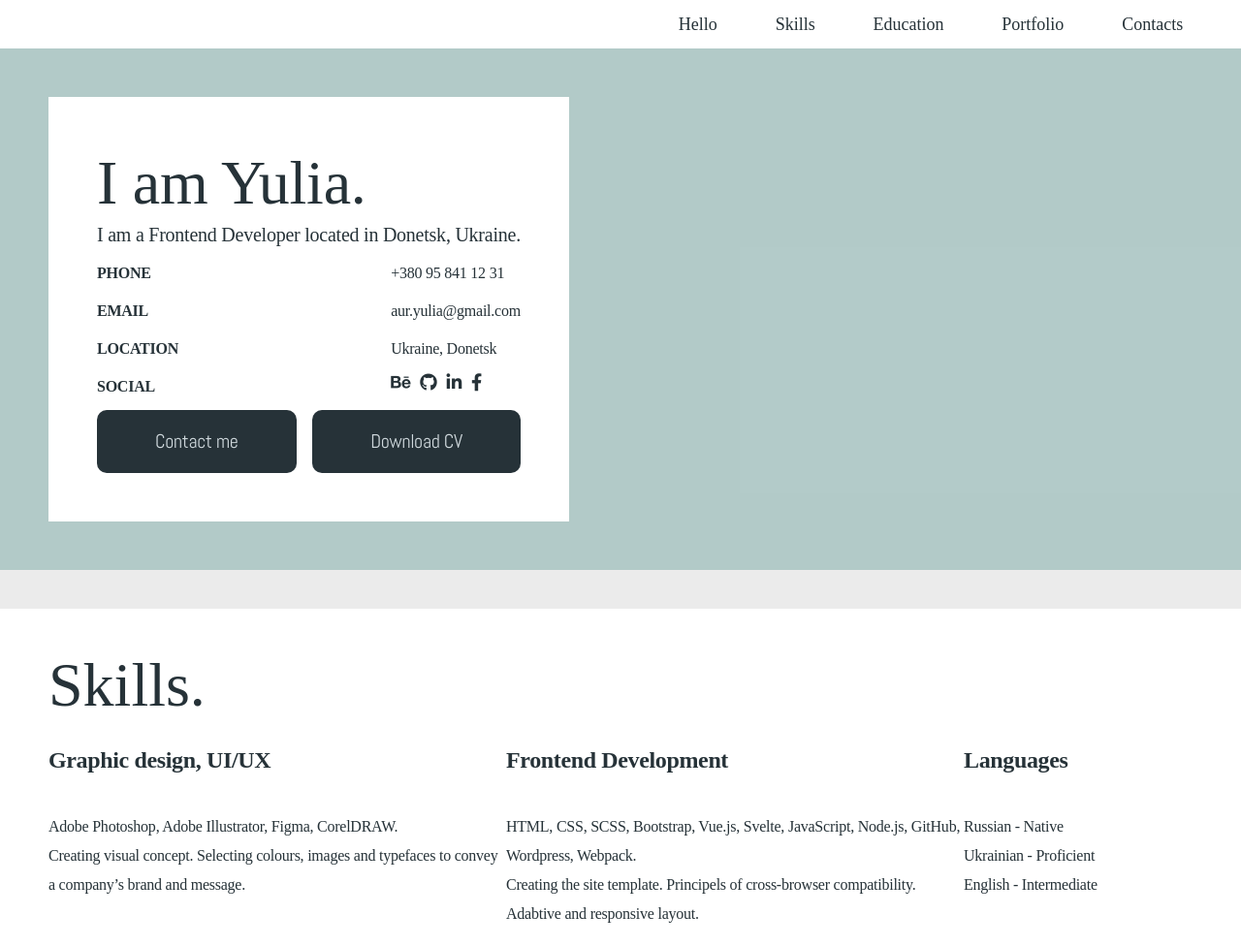
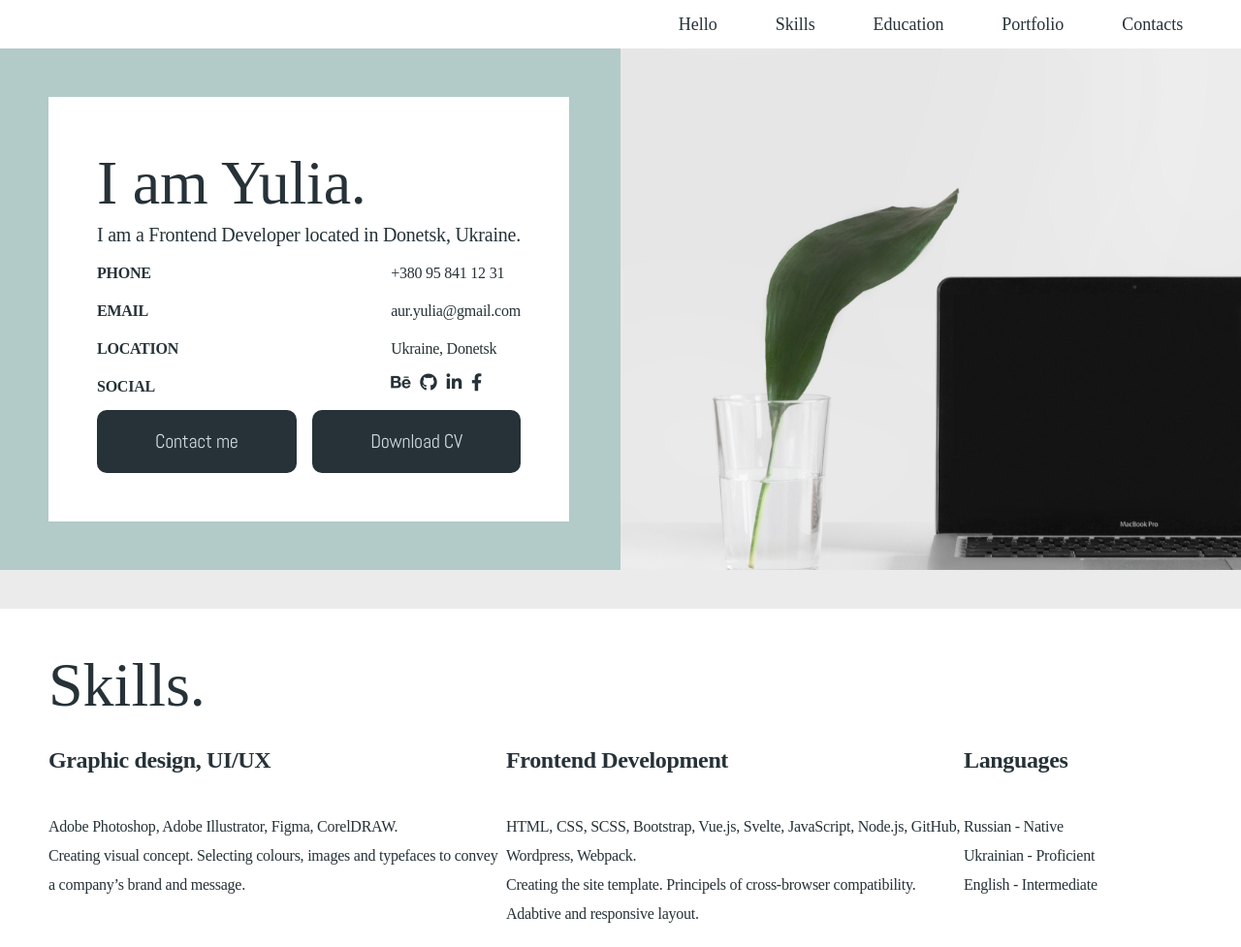
Before and after one commit to ligwol/Yulia., a plain HTML site: page index.html in a window 1280 px wide. Shown: the top 977 px of the page at 97% size. Drawn offline with Linux system fonts and the light colour scheme.

```diff
--- a/style.scss
+++ b/style.scss
@@ -168,7 +168,7 @@
     .hello__aside {
       flex-basis: 50%;
       content: "";
-      background: url(images/hello-bg.png) no-repeat;
+      background: url(../images/hello-bg.png) no-repeat;
       background-size: cover;
       background-position: right;
     }
```
Also changed, not shown: dist/style.css.
